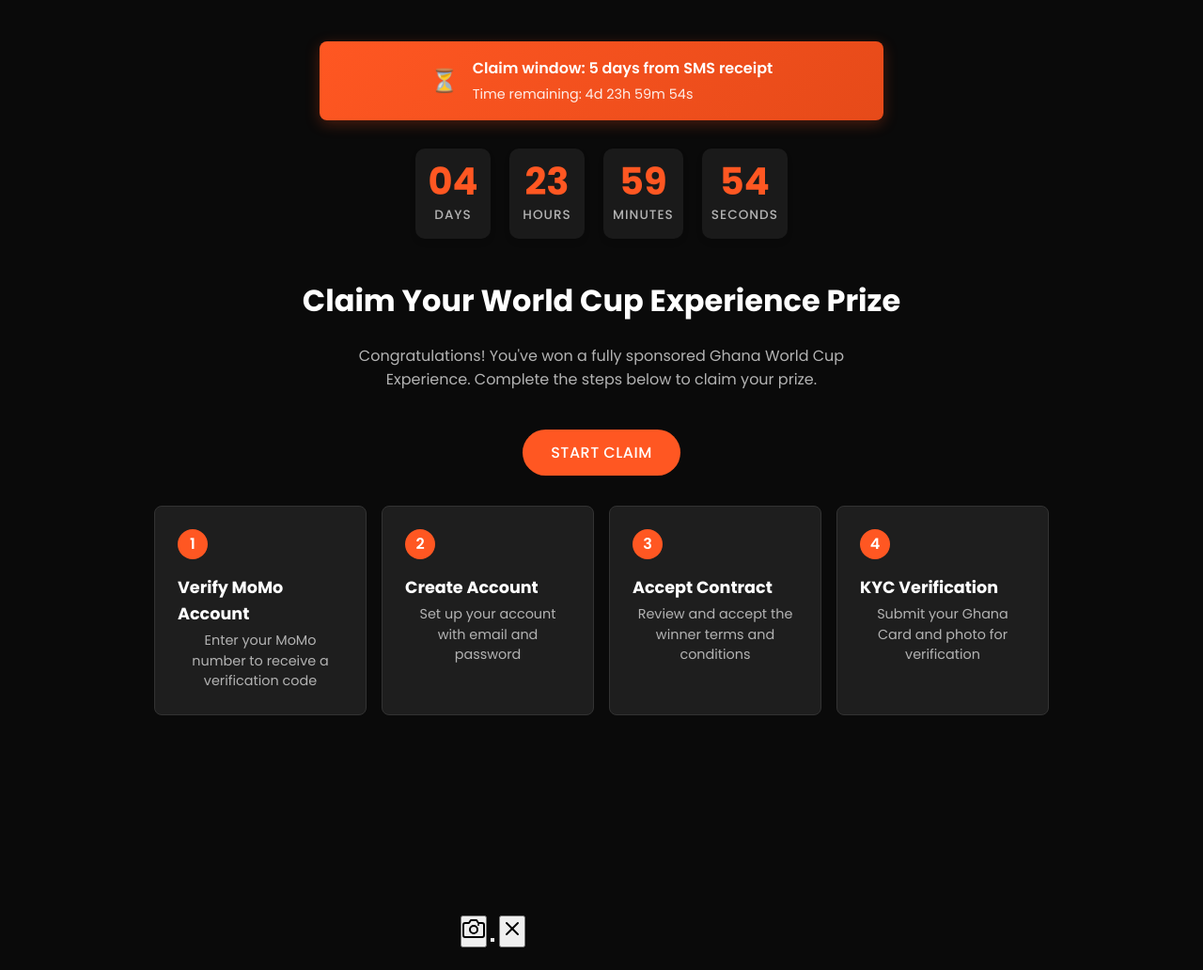
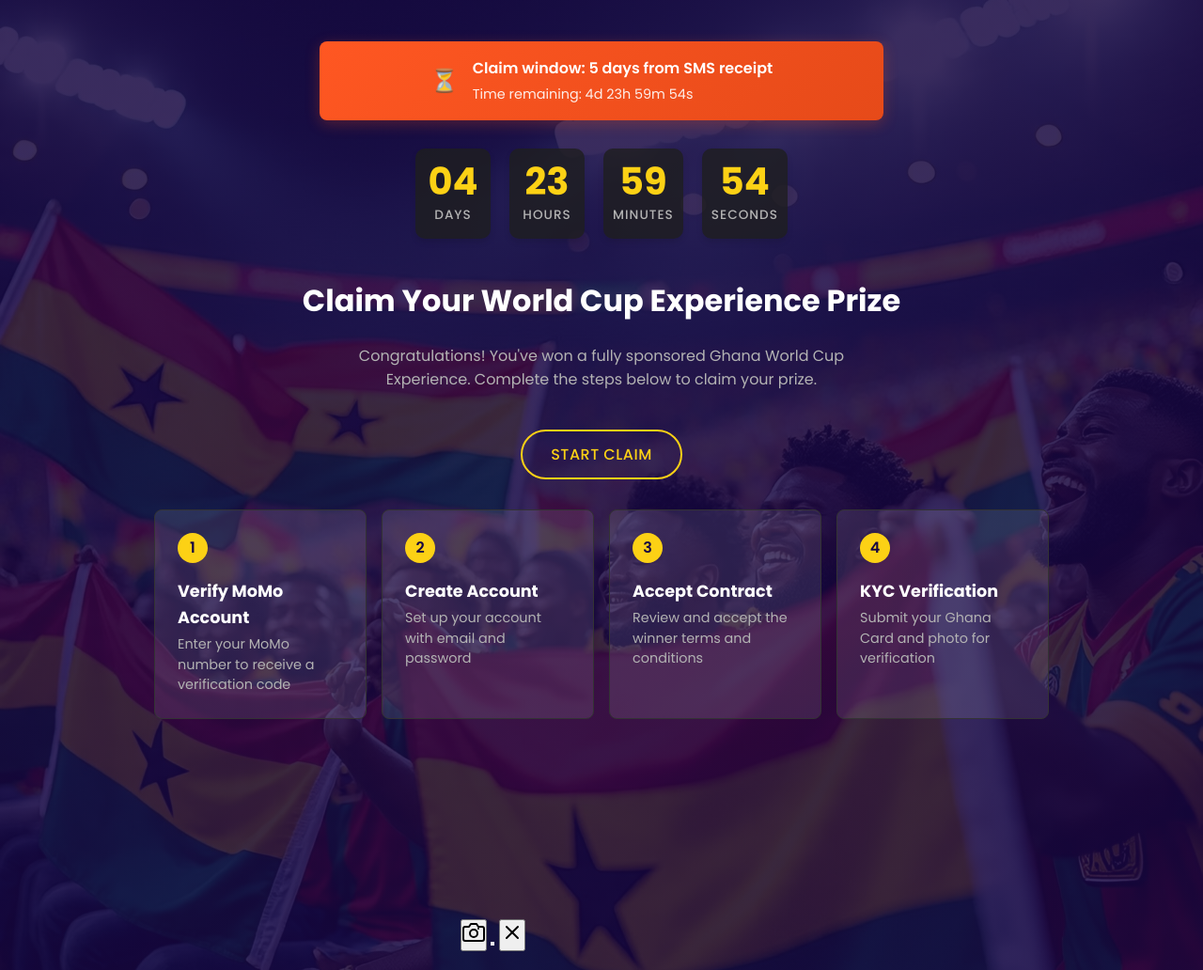
Before and after one commit to virtualsolutionslimited/winnerclaim, a PHP site: page / in a window 1280 px wide. Shown: the whole page at 94% size. Run offline with PHP 8.4, Linux system fonts and the light colour scheme.

Commit message:
color system unified

```diff
--- a/styles.css
+++ b/styles.css
@@ -2,7 +2,7 @@
 
 :root {
   /* Primary Colors */
-  --primary-color: #ff5722;
+  --primary-color: #fcd115;
   --primary-hover: #e64a19;
   --primary-light: #ff8a65;
   --primary-dark: #c41c00;
@@ -14,8 +14,8 @@
   /* Background Colors */
   --bg-dark: #121212;
   --bg-darker: #0a0a0a;
-  --bg-card: #1e1e1e;
-  --bg-card-hover: #2a2a2a;
+  --bg-card: rgba(255, 255, 255, 0.1);
+  --bg-card-hover: rgba(255, 255, 255, 0.15);
 
   /* Text Colors */
   --text-primary: #ffffff;
@@ -80,7 +80,12 @@ body {
 
 /* Base Styles */
 body {
-  background-color: var(--bg-darker);
+  background: linear-gradient(rgba(23, 7, 66, 0.85), rgba(23, 7, 66, 0.85)),
+    url("./ghfans.jpg");
+  background-size: cover;
+  background-position: center;
+  background-attachment: fixed;
+  background-repeat: no-repeat;
   color: var(--text-primary);
   font-family: "Poppins", -apple-system, BlinkMacSystemFont, "Segoe UI", Roboto,
     Oxygen, Ubuntu, Cantarell, sans-serif;
@@ -133,10 +138,14 @@ body {
   width: 32px;
   height: 32px;
   background: var(--primary-color);
-  color: white;
+  color: #170742;
   border-radius: 50%;
   font-weight: 600;
   margin-bottom: var(--spacing-md);
+}
+
+.step-content {
+  text-align: left;
 }
 
 .step-content h3 {
@@ -150,6 +159,7 @@ body {
   font-size: 0.9rem;
   color: var(--text-secondary);
   line-height: 1.5;
+  text-align: left;
 }
 
 h1 {
@@ -167,24 +177,25 @@ p {
 }
 
 .claim-cta {
-  background-color: var(--primary-color);
-  color: white;
-  border: none;
+  background-color: transparent;
+  color: var(--primary-color);
+  border: 2px solid var(--primary-color);
   padding: 12px 30px;
   border-radius: 30px;
   cursor: pointer;
   margin-top: 20px;
   font-size: 1rem;
   font-weight: 500;
-  transition: background-color var(--transition);
+  transition: all var(--transition);
   text-transform: uppercase;
   letter-spacing: 0.5px;
 }
 
 .claim-cta:hover {
-  background-color: var(--primary-hover);
+  background-color: #fcd115;
+  color: #170742;
   transform: translateY(-2px);
-  box-shadow: 0 4px 12px rgba(255, 87, 34, 0.2);
+  box-shadow: 0 4px 12px rgba(252, 209, 21, 0.3);
 }
 
 .claim-cta:active {
```
Also changed, not shown: ghfans.jpg (added).
